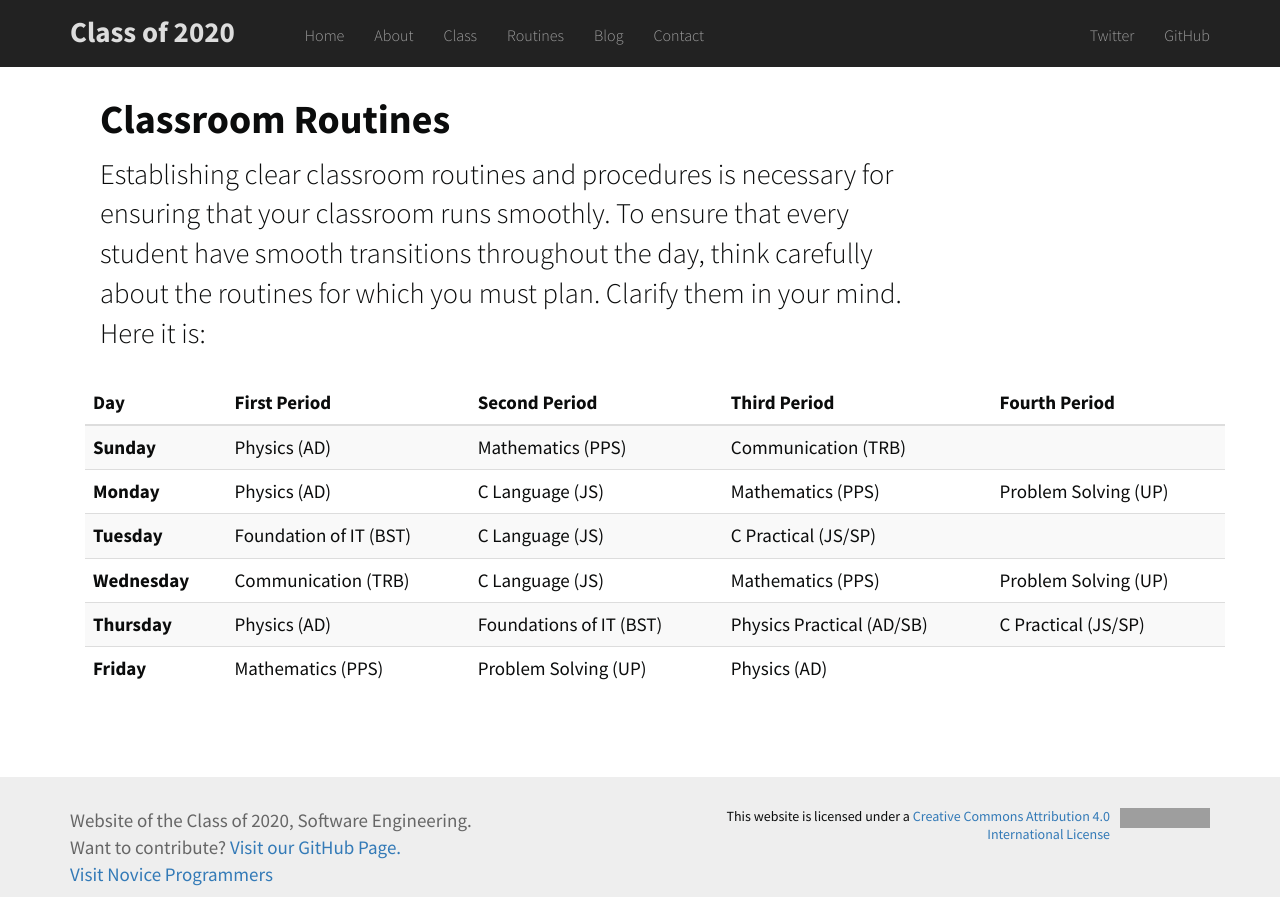
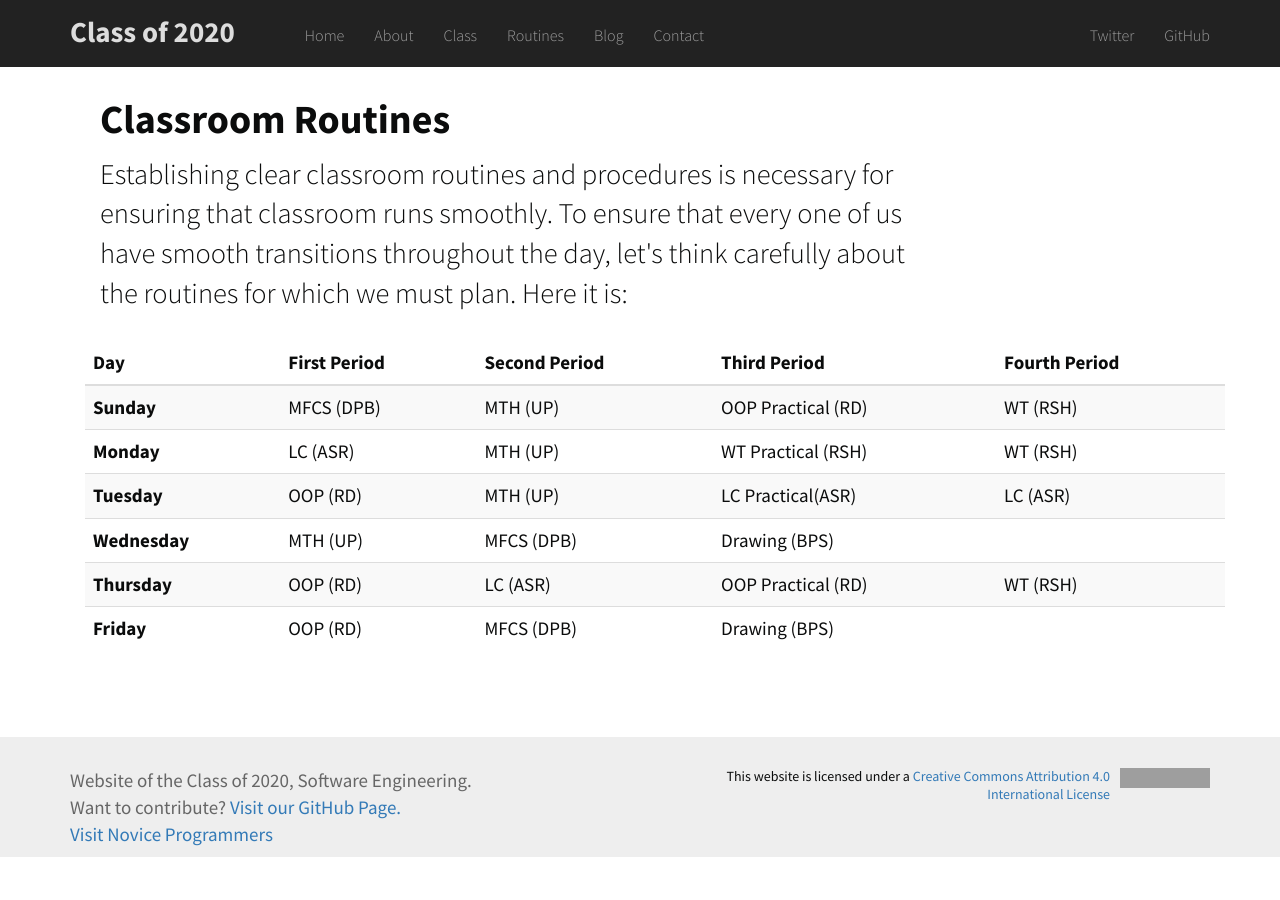
Before and after one commit to Classof2020/classof2020.github.io, a Jekyll site: the page built from routine.html, in a window 1280 px wide. Built offline with Jekyll 4.4.1, drawn with Linux system fonts in a browser that asks for light colours; nearby versions of some CDN libraries; grey boxes are pictures that could not be loaded.

Commit message:
update routine

```diff
--- a/routine.html
+++ b/routine.html
@@ -7,7 +7,7 @@ permalink: /routines/
 <div class="container">
   <div class="col-xs-12 col-md-9 pull-md-3 bd-content">
     <h2>Classroom Routines</h2>
-    <p class="lead">Establishing clear classroom routines and procedures is necessary for ensuring that your classroom runs smoothly. To ensure that every student have smooth transitions throughout the day, think carefully about the routines for which you must plan. Clarify them in your mind. Here it is: </p>
+    <p class="lead">Establishing clear classroom routines and procedures is necessary for ensuring that classroom runs smoothly. To ensure that every one of us have smooth transitions throughout the day, let's think carefully about the routines for which we must plan. Here it is: </p>
   </div>
 </div>
 <div class="container">
@@ -25,47 +25,46 @@ permalink: /routines/
     <tbody>
       <tr>
         <td><strong>Sunday</strong></td>
-        <td>Physics (AD)</td>
-        <td>Mathematics (PPS)</td>
-        <td>Communication (TRB)</td>
+        <td>MFCS (DPB)</td>
+        <td>MTH (UP)</td>
+        <td>OOP Practical (RD)</td>
+        <td>WT (RSH)</td>
+      </tr>
+      <tr>
+        <td><strong>Monday</strong></td>
+        <td>LC (ASR)</td>
+        <td>MTH (UP)</td>
+        <td>WT Practical (RSH)</td>
+        <td>WT (RSH)</td>
+      </tr>
+      <tr>
+        <td><strong>Tuesday</strong></td>
+        <td>OOP (RD)</td>
+        <td>MTH (UP)</td>
+        <td>LC Practical(ASR)</td>
+        <td>LC (ASR)</td>
+      </tr>
+      <tr>
+        <td><strong>Wednesday</strong></td>
+        <td>MTH (UP)</td>
+        <td>MFCS (DPB)</td>
+        <td>Drawing (BPS)</td>
         <td></td>
       </tr>
       <tr>
-        <td><strong>Monday</strong></td>
-        <td>Physics (AD)</td>
-        <td>C Language (JS)</td>
-        <td>Mathematics (PPS)</td>
-        <td>Problem Solving (UP)</td>
-      </tr>
-      <tr>
-        <td><strong>Tuesday</strong></td>
-        <td>Foundation of IT (BST)</td>
-        <td>C Language (JS)</td>
-        <td>C Practical (JS/SP)</td>
-        <td></td>
-      </tr>
-      <tr>
-        <td><strong>Wednesday</strong></td>
-        <td>Communication (TRB)</td>
-        <td>C Language (JS)</td>
-        <td>Mathematics (PPS)</td>
-        <td>Problem Solving (UP)</td>
-      </tr>
-      <tr>
         <td><strong>Thursday</strong></td>
-        <td>Physics (AD)</td>
-        <td>Foundations of IT (BST)</td>
-        <td>Physics Practical (AD/SB)</td>
-        <td>C Practical (JS/SP)</td>
+        <td>OOP (RD)</td>
+        <td>LC (ASR)</td>
+        <td>OOP Practical (RD)</td>
+        <td>WT (RSH)</td>
       </tr>
       <tr>
         <td><strong>Friday</strong></td>
-        <td>Mathematics (PPS)</td>
-        <td>Problem Solving (UP)</td>
-        <td>Physics (AD)</td>
+        <td>OOP (RD)</td>
+        <td>MFCS (DPB)</td>
+        <td>Drawing (BPS)</td>
         <td></td>
       </tr>
-
     </tbody>
   </table>
   </div>
```
